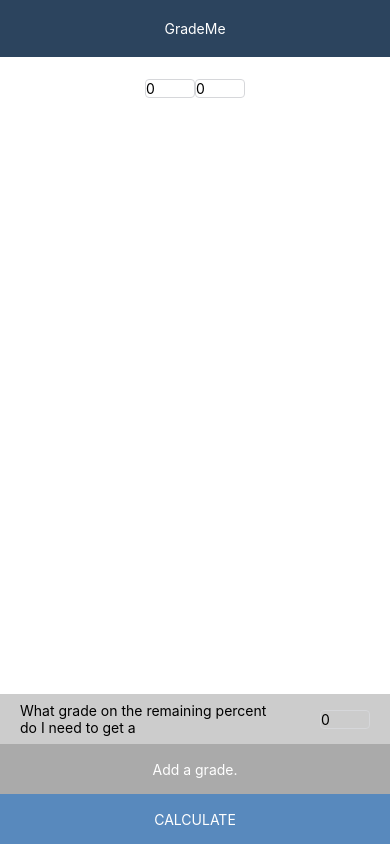
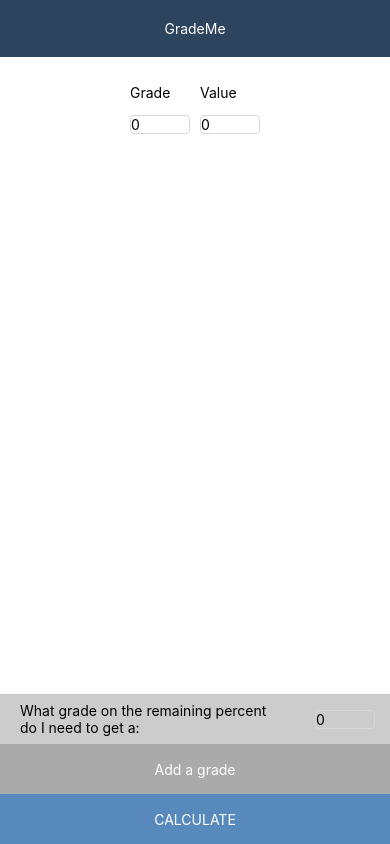
Before and after one commit to jacobsteves/Grade-Calculator, a React Native app: screen / in a window 390 px wide. Built offline with nearby package versions, Linux system fonts and the light colour scheme.

Commit message:
UI update & math logic fix

```diff
--- a/App.js
+++ b/App.js
@@ -20,6 +20,7 @@
             gradeGoal: "0",
             totalPercent: "0",
             neededGrade: "0",
+            maxMark: "0",
             gradeArray: [{"grade":"","value":""}]
         };
   }
@@ -94,6 +95,7 @@
     let currentGrade = 0;
     let totalPercent = 0;
     let neededGrade = 0;
+    let maxMark = 0;
     const { gradeArray, gradeGoal } = this.state;
 
     gradeArray.forEach((object) => {
@@ -104,14 +106,20 @@
     });
 
     if (totalPercent < 100) {
-      neededGrade = 100 * (gradeGoal - currentGrade) / (100 - totalPercent);
+      let remainingPercent = 100 - totalPercent;
+
+      neededGrade = 100 * (gradeGoal - currentGrade) / remainingPercent;
+      maxMark = currentGrade + remainingPercent
+    } else {
+      maxMark = currentGrade;
     }
 
     this.setState({
         calculated: true,
         totalPercent: totalPercent,
         grade: currentGrade.toFixed(2),
-        neededGrade: neededGrade.toFixed(2)
+        neededGrade: neededGrade.toFixed(2),
+        maxMark: maxMark.toFixed(2)
     });
   }
 
@@ -123,27 +131,32 @@
     );
   }
   render() {
+    const { totalPercent, gradeGoal, neededGrade, calculated, maxMark, grade } = this.state;
     return (
       <View style={styles.container}>
       {this.renderHeader()}
-      {(!this.state.calculated) &&
+      {(!calculated) &&
         <View style={{flex: 1}}>
             <ScrollView style={styles.scrollView} contentContainerStyle={styles.scrollViewContainer}>
-                {this.renderTextInputs()}
+              <View style={styles.row}>
+                <Text style={styles.title}>Grade</Text>
+                <Text style={styles.title}>Value</Text>
+              </View>
+              {this.renderTextInputs()}
             </ScrollView>
             <View style={styles.textRow}>
               <View style={styles.remainingBox}>
-                <Text style={styles.textBox}>What grade on the remaining percent do I need to get a</Text>
+                <Text style={styles.textBox}>What grade on the remaining percent do I need to get a:</Text>
                 <TextInput
                     style={styles.textInput}
                     placeholder="0"
                     keyboardType="numeric"
                     onChangeText={(text)=> this.changeGradeGoal(text)}
-                    value={this.state.gradeGoal}
+                    value={gradeGoal}
                 />
               </View>
               <TouchableOpacity style={styles.button} onPress={() => this.addNewGrade()}>
-                <Text style={{color: 'white'}}>Add a grade.</Text>
+                <Text style={{color: 'white'}}>Add a grade</Text>
               </TouchableOpacity>
               <TouchableOpacity style={styles.specialButton} onPress={() => this.calculateGrade()}>
                 <Text style={{color: 'white'}}>CALCULATE</Text>
@@ -151,15 +164,25 @@
             </View>
         </View>
       }
-      {this.state.calculated &&
+      {calculated &&
         <View style={styles.gradeBox}>
             <ScrollView style={styles.scrollView} contentContainerStyle={styles.scrollViewContainer}>
-              <Text>Current Grade: {this.state.grade}%</Text>
-              <Text>Amount of Course Completed: {this.state.totalPercent}%</Text>
-              {(this.state.totalPercent < 100 && this.state.grade < this.state.gradeGoal) &&
+              <Text>Current Grade: {grade}%</Text>
+              <Text>Amount of Course Completed: {totalPercent}%</Text>
+              {(totalPercent < 100 && 0 < neededGrade && neededGrade <= 100) &&
                 <Text style={styles.gradeGoal}>
-                  To reach a mark of {this.state.gradeGoal}%, you need {this.state.neededGrade}% on
-                  the remaining {100 - this.state.totalPercent}%.
+                  To reach a mark of {gradeGoal}%, you need {neededGrade}% on
+                  the remaining {100 - totalPercent}%.
+                </Text>
+              }
+              {(totalPercent < 100 && neededGrade > 100) &&
+                <Text style={styles.gradeGoal}>
+                  Unfortunately, you cannot reach a mark of {gradeGoal}%, your maximum mark is {maxMark}%.
+                </Text>
+              }
+              {(totalPercent < 100 && neededGrade <= 0) &&
+                <Text style={styles.gradeGoal}>
+                  Congratulations! You've already reached your goal of {gradeGoal}%.
                 </Text>
               }
             </ScrollView>
@@ -187,15 +210,18 @@
     flexDirection: 'row',
     justifyContent: 'center',
     margin: 2,
-    alignItems: 'center',
-    justifyContent: 'center',
   },
   textRow: {
     alignItems: 'center',
     justifyContent: 'center',
   },
+  title: {
+    margin: 5,
+    width: 60,
+  },
   textInput: {
-    width: 50,
+    margin: 5,
+    width: 60,
     borderRadius: 4,
     borderWidth: 0.5,
     borderColor: '#d6d7da',
```
